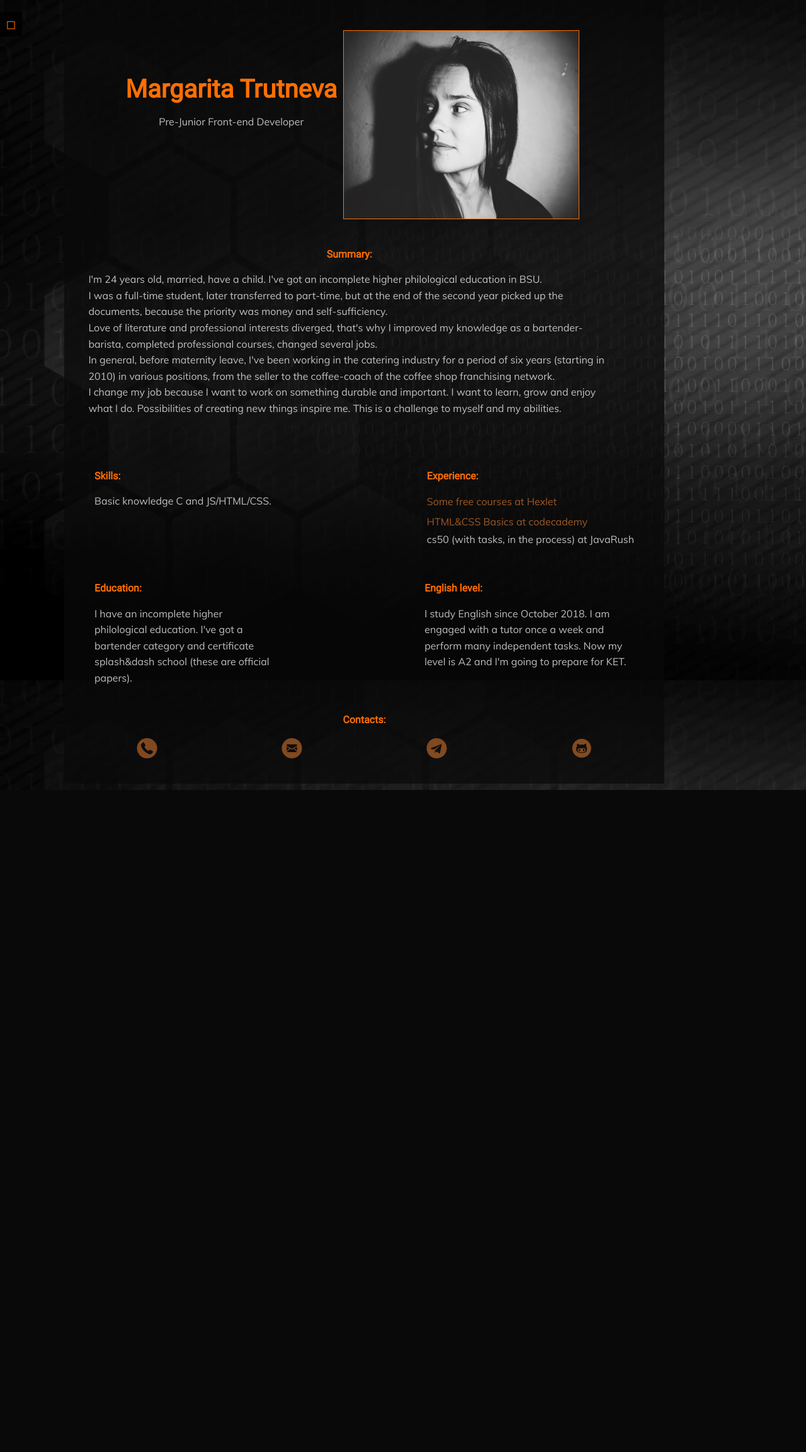
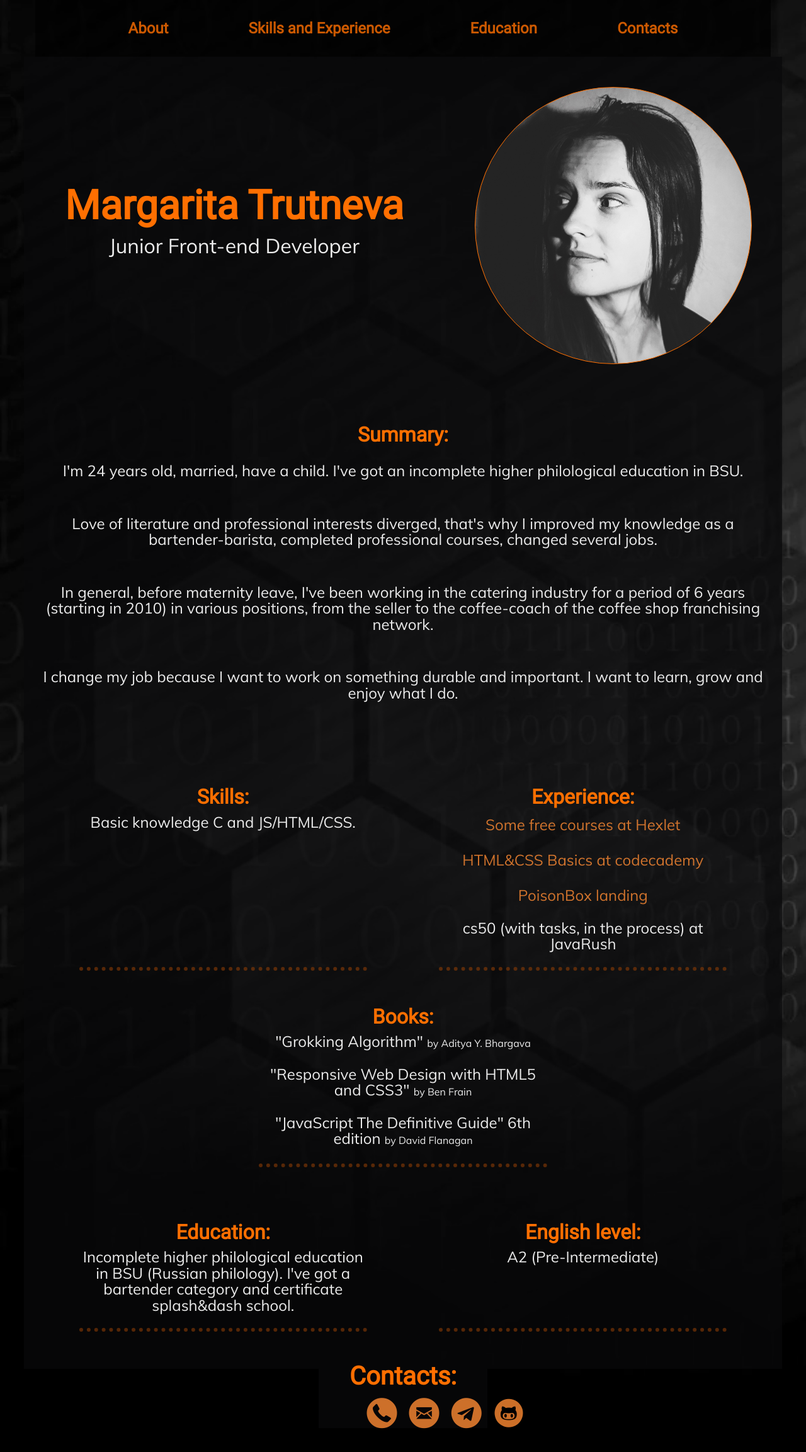
Before and after one commit to Grenzen/rsschool-2019Q1-cv, a PHP site: page / in a window 1280 px wide. Shown: the whole page at 63% size. Before the commit the page ends 1254 px from the top, so only its background shows below. Run offline with PHP 8.4, Linux system fonts and the light colour scheme.

Commit message:
add adaptability

```diff
--- a/cv-html/assets/stylesheets/about.css
+++ b/cv-html/assets/stylesheets/about.css
@@ -1,41 +1,77 @@
 .about {
-  width: 95%;
-  height: 700px;
   display: flex;
   flex-direction: column;
   align-items: center;
 }
 
 .wrap_intro {
+  width: 100%;
   display: flex;
-  flex-direction: row;
+  flex-direction: column;
+  justify-content: center;
   align-items: center;
 }
 
 .introduction {
   display: flex;
   flex-direction: column;
-  justify-content: center;
   align-items: center;
-  padding: 10px;
+  width: 100%;
 }
 
 .name {
-  font-size: 2.5em;
+  font-size: 4rem;
+}
+
+.introduction p {
+  font-size: 2rem;
 }
 
 .foto {
-  margin-top: 3em;
-  width: 375px;
-  height: 300px;
-  align-self: flex-end;
+  margin: 3em;
+  border-radius: 50%;
+
+  width: 50%;
+  height: 50%;
+  min-width: 27.5rem;
+  min-height: 27.5rem;
+
+  background-image: url('/cv-html/assets/foto/IMG_2467.JPG');
+  background-size: cover;
+  background-position-x: center;
+
   border: 1px solid #ff6f01;
 }
 
 .summary {
-  margin-top: 3em;
+  margin: 3em 0;
   justify-content: center;
   align-items: center;
   display: flex;
   flex-direction: column;
 }
+
+@media screen and (min-device-width: 700px) {
+  .wrap_intro {
+    flex-direction: row;
+  }
+
+  .introduction {
+    text-align: center;
+  }
+
+  .introduction p {
+    line-height: 1.8rem;
+  }
+
+  .foto {
+    width: 20rem;
+    height: 20rem;
+  }
+}
+
+@media screen and (min-device-width: 700px) {
+  .summary p {
+    text-align: center;
+  }
+}
--- a/cv-html/assets/stylesheets/common.css
+++ b/cv-html/assets/stylesheets/common.css
@@ -1,51 +1,51 @@
 body {
-  width: 1024px;
-  min-width: 512px;
+  margin: 5% 3%;
   background-image: url('../image/videoblocks-gray-technology-background-with-binary-codes-and-hexagons_bk0payk6x_thumbnail-full01.png');
-  background-repeat: repeat-y;
+  background-size: cover;
   display: flex;
   flex-direction: column;
+  align-items: center;
 }
 
 main,
 footer {
-  width: 93%;
-  margin-top: 5%;
-  margin: 0% 10%;
   z-index: 10;
   background-color: rgba(9, 9, 10, 0.71);
-  color: rgba(236, 236, 236, 0.8);
+  color: rgb(236, 236, 236);
 }
 
+nav,
+main,
 footer {
-  height: 145px;
+  max-width: 1300px;
 }
 
-p {
-  line-height: 1.6em;
-  margin-top: 1.2em;
-  margin-bottom: 1.2em;
+* p {
+  line-height: 1.6rem;
+  font-size: 1.5rem;
+  margin: 2.5% 0;
 }
 
-h3 {
-  font-size: 1em;
+* h3 {
+  font-size: 2rem;
 }
 
-.contacts a,
-.experience a {
+.items a,
+.contacts a {
   text-decoration: none;
 }
 
-.experience a,
-.contacts > ul > li > a {
-  color: #ff8b339a;
-}
-
 .contacts > ul > li > a:hover,
-.experience a:hover,
+.items a:hover,
 .nav > ul > li > a:hover {
   color: azure;
   -webkit-transition: color .5s ease, padding .5s ease;
   -moz-transition: color .5s ease, padding .5s ease;
   transition: color .5s ease, padding .5s ease;
 }
+
+@media screen and (min-device-width: 700px) {
+  body {
+    margin: 0% 3% 3% 3%;
+  }
+}
--- a/cv-html/assets/stylesheets/competence_and_education.css
+++ b/cv-html/assets/stylesheets/competence_and_education.css
@@ -1,22 +1,45 @@
 /* competence and education sections */
 
-.competence,
-.education {
+.wrap_items {
   display: flex;
   flex-direction: row;
-  justify-content: space-between;
-  margin: 5%;
-  margin-bottom: -1%;
+  flex-wrap: wrap;
+  /* justify-content: space-between; */
+  margin: 2.5%;
 }
 
-.experience a {
-  line-height: 2em;
+.items {
+  width: 100%;
+  margin: 2.5% 0;
+  padding-bottom: 1%;
+
+  display: flex;
+  flex-direction: column;
+  /* align-items: center; */
+  text-align: center;
+  border-bottom: .4rem dotted rgba(138, 59, 6, 0.61);
 }
 
-.experience p {
-  margin-top: 0px;
+.items p > span {
+  font-size: 1rem;
 }
 
-.english {
-  padding-left: 240px;
+.items > a {
+  margin: 1rem;
+  opacity: .8;
 }
+
+@media screen and (min-device-width: 700px) {
+
+  .wrap_items {
+    justify-content: space-around;
+  }
+
+  .items {
+    width: 40%;
+  }
+
+  .items a {
+    font-size: 1.5rem;
+  }
+}
--- a/cv-html/assets/stylesheets/contacts.css
+++ b/cv-html/assets/stylesheets/contacts.css
@@ -1,27 +1,31 @@
 .contacts {
-  padding: 2em 0em;
   display: flex;
   flex-direction: column;
-  font-size: 1em;
   align-items: center;
   line-height: 1.5em;
 }
 
+.contacts h3 {
+  font-size: 2.5rem;
+}
+
 .contacts ul {
   width: 100%;
-  padding: 1em 1em;
+  padding: 3rem;
   display: flex;
   flex-direction: row;
   justify-content: space-around;
 }
 
 [class^='icon-'] {
-  font-size: 2em;
+  font-size: 6rem;
   opacity: 0.8;
+  border-radius: 50%;
 
   -webkit-transition: all 0.5s ease;
   -moz-transition: all 0.5s ease;
-  -o-transition: all 0.5s easse;
+  -o-transition: all 0.5s ease;
+  transition: all 0.5s ease;
 
   -webkit-box-reflect: below 0px -webkit-gradient(linear, left top, left bottom, from(transparent), color-stop(.7, transparent), to(rgba(0,0,0,0.1)));
 }
@@ -35,3 +39,15 @@
   -moz-box-shadow: 0px 0px 20px rgba(255,255,255,0.8);
   box-shadow: 0px 0px 20px rgba(255,255,255,0.8);
 }
+
+@media screen and (min-device-width: 700px) {
+
+  .contacts ul {
+    padding: 8% 5% 0% 5%;
+    width: 60%;
+  }
+
+  [class^='icon-'] {
+    font-size: 3rem;
+  }
+}
--- a/cv-html/assets/stylesheets/fonts.css
+++ b/cv-html/assets/stylesheets/fonts.css
@@ -27,13 +27,7 @@ h3 {
   font-weight: 900;
 }
 
-.introduction p,
-.summary p,
-.skills p,
-.experience a,
-.experience p,
-.official p,
-.english p,
-.contacts > ul > li > a {
+* p,
+.items > a {
   font-family: 'Muli', sans-serif;
 }
--- a/cv-html/assets/stylesheets/nav.css
+++ b/cv-html/assets/stylesheets/nav.css
@@ -8,14 +8,14 @@
 }
 
 .nav {
-  width: 200px;
-  min-width: 200px;
+  width: 70%;
+  min-width: 12.5rem;
   height: 100%;
   position: fixed;
   top: 0;
   bottom: 0;
   margin: 0;
-  left: -320px;
+  left: -65%;
   padding: 15px 20px;
   -webkit-transition: left 0.3s;
   -moz-transition: left 0.3s;
@@ -26,8 +26,8 @@
 
 .nav-toggle {
   position: absolute;
-  left: 320px;
-  top: 1em;
+  left: 95%;
+  top: 1.5rem;
   padding: 0.5em;
   background: inherit;
   color: #ff6f01;
@@ -53,6 +53,8 @@
 .nav-toggle:after {
   content: '\25FB';
   text-decoration: none;
+  font-weight: bold;
+  font-size: 5rem;
 }
 
 .nav > ul {
@@ -118,8 +120,9 @@ a:-webkit-any-link {
   display: inline-block;
   position: relative;
   padding: 0;
-  font-weight: 300;
-  font-size: 1.2em;
+  font-size: 4rem;
+  text-align: center;
+
   width: 100%;
   text-decoration: none;
   -webkit-transition: color .5s ease, padding .5s ease;
@@ -160,3 +163,39 @@ article {
   -moz-transition: -moz-transform .3s;
   transition: transform .3s;
 }
+
+@media screen and (min-device-width: 700px) {
+  .nav-toggle {
+    display: none;
+  }
+
+  .nav {
+    /* left: 0; */
+    position: static;
+    height: 0%;
+    width: 97%;
+  }
+
+  .nav > ul {
+    display: flex;
+    flex-direction: row;
+    justify-content: space-evenly;
+  }
+
+  .nav > ul > li {
+    opacity: .8;
+
+    -webkit-transform: translateX(0);
+    -moz-transform: translateX(0);
+    -ms-transform: translateX(0);
+    transform: translateX(0);
+  }
+
+  .nav > ul > li > a {
+    font-size: 1.5rem;
+  }
+
+  .nav > ul > li > a:after {
+    background: none;
+  }
+}
--- a/cv-html/index.html
+++ b/cv-html/index.html
@@ -8,7 +8,7 @@
     <title>CV</title>
   </head>
 
-  <body>
+  <body link="#ff8b33" vlink="#ff8b33">
       <input type="checkbox" id="nav-toggle" hidden>
 
       <nav class="nav">
@@ -30,62 +30,68 @@
         <div class="wrap_intro">
           <div class="introduction">
             <h1 class="name">Margarita Trutneva</h1>
-            <p>Pre-Junior Front-end Developer</p>
+            <p>Junior Front-end Developer</p>
           </div>
-          <img src="../cv-html/assets/foto/IMG_2467.JPG" alt="foto" class="foto">
+          <div class="foto"></div>
         </div>
 
         <article class="summary">
           <h3>Summary:</h3>
-          <p>I'm 24 years old, married, have a child. I've got an incomplete higher philological education in BSU.
-            <br>
-            I was a full-time student, later transferred to part-time, but at the end of the second year
-            picked up the documents, because the priority was money and self-sufficiency.
-            <br>
+          <p>
+            I'm 24 years old, married, have a child. I've got an incomplete higher philological education in BSU.
+          </p>
+          <p>
             Love of literature and professional interests diverged, that's why I improved my knowledge
             as a bartender-barista, completed professional courses, changed several jobs.
-            <br>
+          </p>
+          <p>
             In general, before maternity leave, I've been working in the catering industry for a period
-	          of six years (starting in 2010) in various positions, from the seller to the  coffee-coach
+	          of 6 years (starting in 2010) in various positions, from the seller to the  coffee-coach
             of the coffee shop franchising network.
-            <br>
+          </p>
+          <p>
             I change my job because I want to work on something durable and important. I want to learn,
-	          grow and enjoy what I do. Possibilities of creating new things inspire me.
-            This is a challenge to myself and my abilities.
+	          grow and enjoy what I do.
           </p>
         </article>
       </section>
 
-      <section id="competence" class="competence">
-        <div class="skills">
+      <section id="competence" class="wrap_items">
+        <div class="items">
           <h3>Skills:</h3>
           <p>Basic knowledge C and JS/HTML/CSS.</p>
         </div>
 
-        <div class="experience">
+        <div class="items">
           <h3>Experience:</h3>
-          <br>
-          <a href="https://ru.hexlet.io/u/user-9d153c0fd9146d51">Some free courses at Hexlet</a><br>
-          <a href="https://www.codecademy.com/Grenzentur">HTML&CSS Basics at codecademy</a>
+          <a href="https://ru.hexlet.io/u/user-9d153c0fd9146d51" target="_blank">Some free courses at Hexlet</a>
+          <a href="https://www.codecademy.com/Grenzentur" target="_blank">HTML&CSS Basics at codecademy</a>
+          <a href="http://poison.by" target="_blank">PoisonBox landing</a>
           <p>cs50 (with tasks, in the process) at JavaRush</p>
+        </div>
+
+        <div class="items">
+          <h3>Books:</h3>
+          <p>"Grokking Algorithm" <span>by Aditya Y. Bhargava</span></p>
+          <p>"Responsive Web Design with HTML5 and CSS3" <span>by Ben Frain</span></p>
+          <p>"JavaScript The Definitive Guide" 6th edition <span>by David Flanagan</span></p>
         </div>
 
       </section>
 
-      <section id="education" class="education">
-        <div class="official">
+      <section id="education" class="wrap_items">
+        <div class="items">
           <h3>Education:</h3>
           <p>
-            I have an incomplete higher philological education.
-            I've got a bartender category and certificate splash&dash school (these are official papers).
+            Incomplete higher philological education in BSU (Russian philology).
+            I've got a bartender category and certificate splash&dash school.
           </p>
         </div>
 
-        <div class="english">
+        <div class="items">
           <h3>English level:</h3>
           <p>
-            I study English since October 2018. I am engaged with a tutor once a week
-            and perform many independent tasks. Now my level is A2 and I'm going to prepare for KET.
+            A2 (Pre-Intermediate)
           </p>
         </div>
 
```
